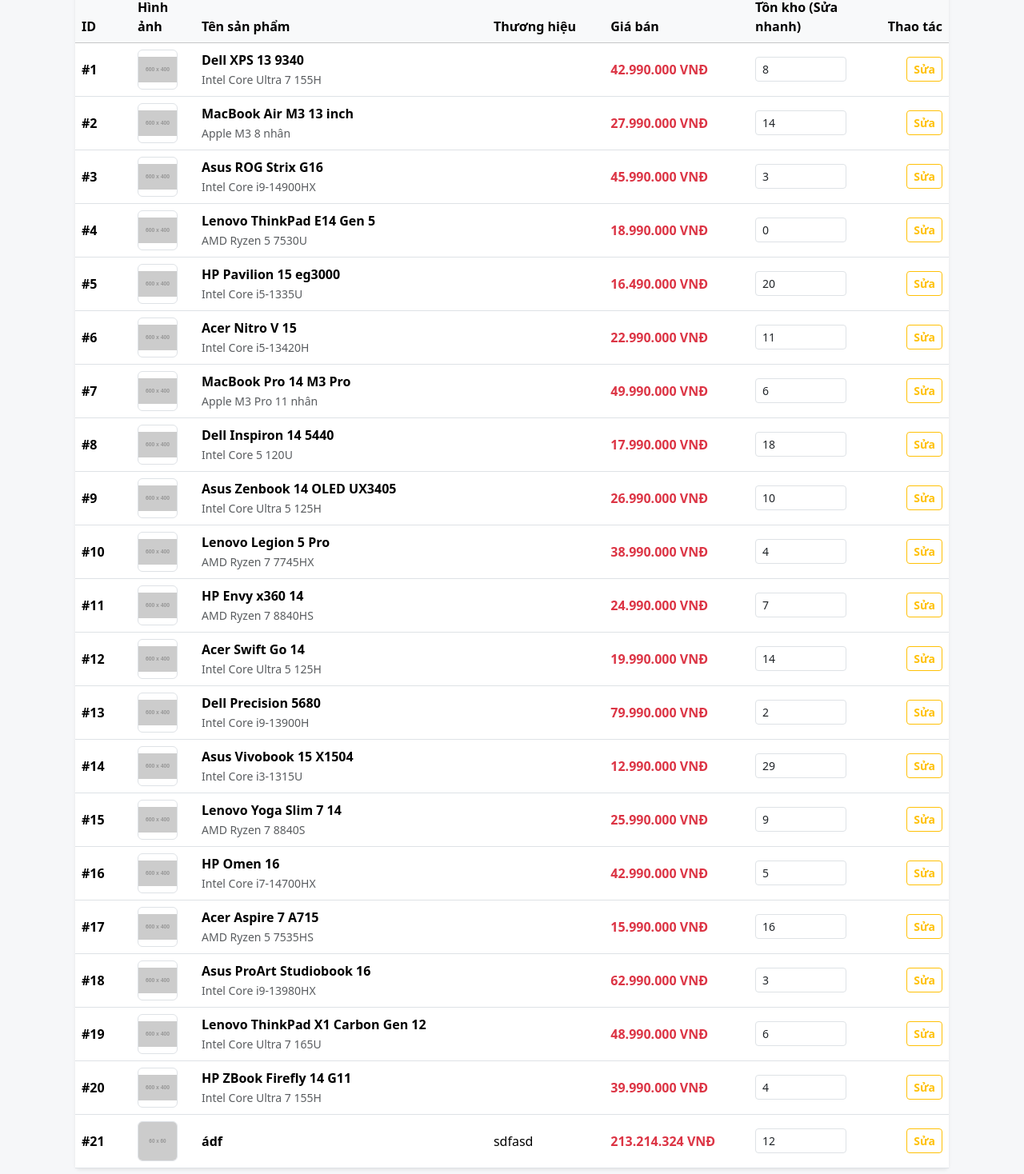
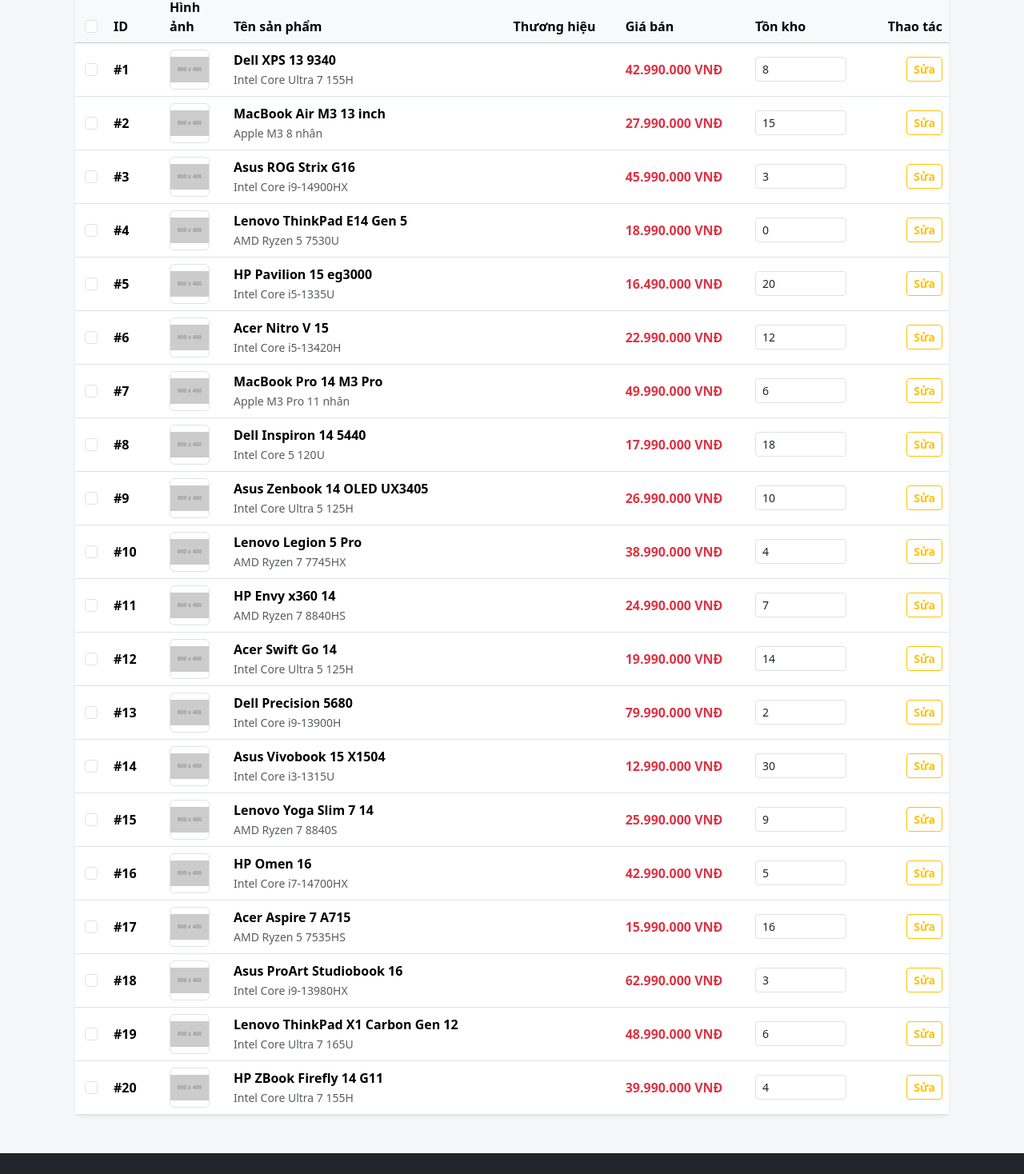
Before and after one commit to haotruong270704-lgtm/laptop-store-group2, a React (Vite) app: page /admin/laptops in a window 1280 px wide. Shown: the part 300-1768 px from the top of the page at 80% size. Built offline with nearby package versions, Linux system fonts and the light colour scheme; data requests are answered from the project's data file.

Commit message:
feat(admin): implement bulk delete laptops using Promise.allSettled
Refs #29

```diff
--- a/db.json
+++ b/db.json
@@ -93,8 +93,8 @@
       "screen": "13.6 inch Liquid Retina",
       "gpu": "GPU 8 nhân",
       "weight": 1.24,
-      "stock": 14,
-      "sold": 341,
+      "stock": 15,
+      "sold": 340,
       "rating": 4.8,
       "image": "https://placehold.co/600x400/e9ecef/212529?text=MacBook+Air+M3+13+inch",
       "description": "Thiết kế không quạt, êm tuyệt đối, pin 18 giờ.",
@@ -173,8 +173,8 @@
       "screen": "15.6 inch FHD 144Hz",
       "gpu": "NVIDIA RTX 4050 6GB",
       "weight": 2.1,
-      "stock": 11,
-      "sold": 261,
+      "stock": 12,
+      "sold": 260,
       "rating": 4.4,
       "image": "https://placehold.co/600x400/e9ecef/212529?text=Acer+Nitro+V+15",
       "description": "Laptop gaming giá tốt cho sinh viên.",
@@ -312,7 +312,7 @@
       "storage": 2048,
       "screen": "16 inch UHD+ OLED",
       "gpu": "NVIDIA RTX 3500 Ada 12GB",
-      "weight": 2,
+      "weight": 2.0,
       "stock": 2,
       "sold": 15,
       "rating": 4.8,
@@ -333,8 +333,8 @@
       "screen": "15.6 inch FHD",
       "gpu": "Intel UHD Graphics",
       "weight": 1.7,
-      "stock": 29,
-      "sold": 401,
+      "stock": 30,
+      "sold": 400,
       "rating": 4.1,
       "image": "https://placehold.co/600x400/e9ecef/212529?text=Asus+Vivobook+15+X1504",
       "description": "Lựa chọn tiết kiệm cho học tập và văn phòng.",
@@ -459,19 +459,6 @@
       "image": "https://placehold.co/600x400/e9ecef/212529?text=HP+ZBook+Firefly+14+G11",
       "description": "Máy trạm mỏng nhẹ đạt chứng nhận ISV.",
       "createdAt": "2026-07-07T08:00:00Z"
-    },
-    {
-      "name": "ádf",
-      "brandName": "sdfasd",
-      "price": 213214324,
-      "stock": 12,
-      "image": "",
-      "cpu": "",
-      "ram": "",
-      "ssd": "",
-      "screen": "",
-      "description": "ádasc",
-      "id": 21
     }
   ],
   "reviews": [
@@ -585,39 +572,5 @@
     }
   ],
   "cartItems": [],
-  "orders": [
-    {
-      "userId": 2,
-      "items": [
-        {
-          "laptopId": 14,
-          "name": "Asus Vivobook 15 X1504",
-          "price": 11490000,
-          "quantity": 1
-        },
-        {
-          "laptopId": 6,
-          "name": "Acer Nitro V 15",
-          "price": 19990000,
-          "quantity": 1
-        },
-        {
-          "laptopId": 2,
-          "name": "MacBook Air M3 13 inch",
-          "price": 27990000,
-          "quantity": 1
-        }
-      ],
-      "customer": {
-        "fullName": "ádf",
-        "phone": "0963315905",
-        "address": "àdsfàdsxcvdxs",
-        "note": "àdsf"
-      },
-      "total": 59470000,
-      "status": "pending",
-      "createdAt": "2026-10-27T15:50:40.004Z",
-      "id": 1
-    }
-  ]
+  "orders": []
 }
--- a/src/pages/AdminLaptopPage.jsx
+++ b/src/pages/AdminLaptopPage.jsx
@@ -1,5 +1,5 @@
 import { useEffect, useState } from 'react';
-import { Container, Table, Button, Form, Card, Spinner, Alert, InputGroup } from 'react-bootstrap';
+import { Container, Table, Button, Form, Card, Spinner, Alert, InputGroup, Modal } from 'react-bootstrap';
 import { Link } from 'react-router-dom';
 import axiosClient from '../api/axiosClient';
 
@@ -9,6 +9,11 @@
   const [error, setError] = useState(null);
   const [searchTerm, setSearchTerm] = useState('');
   const [updatingStockId, setUpdatingStockId] = useState(null);
+
+  // State cho tính năng Bulk Delete (Issue #29)
+  const [selectedIds, setSelectedIds] = useState([]);
+  const [deleting, setDeleting] = useState(false);
+  const [showConfirmModal, setShowConfirmModal] = useState(false);
 
   const fetchLaptops = async () => {
     setLoading(true);
@@ -27,7 +32,7 @@
     fetchLaptops();
   }, []);
 
-  // Quick Edit Tồn kho qua PATCH /laptops/:id
+  // Quick Edit Tồn kho
   const handleStockBlur = async (id, newStock, currentStock) => {
     const val = Number(newStock);
     if (isNaN(val) || val === currentStock) return;
@@ -51,9 +56,63 @@
     item.brandName?.toLowerCase().includes(searchTerm.toLowerCase())
   );
 
-  const formatMoney = (amount) => {
-    return Number(amount || 0).toLocaleString('vi-VN') + ' VNĐ';
+  // Xử lý Chọn/Bỏ chọn tất cả checkbox
+  const handleSelectAll = (e) => {
+    if (e.target.checked) {
+      const allIds = filteredLaptops.map((item) => item.id);
+      setSelectedIds(allIds);
+    } else {
+      setSelectedIds([]);
+    }
   };
+
+  // Xử lý Chọn/Bỏ chọn từng checkbox
+  const handleSelectOne = (id) => {
+    setSelectedIds((prev) =>
+      prev.includes(id) ? prev.filter((item) => item !== id) : [...prev, id]
+    );
+  };
+
+  // Thực hiện Xóa hàng loạt bằng Promise.allSettled (H3)
+  const handleBulkDelete = async () => {
+    if (selectedIds.length === 0) return;
+
+    setDeleting(true);
+    try {
+      // Gọi song song các request xóa sản phẩm bằng Promise.allSettled
+      const deletePromises = selectedIds.map((id) => axiosClient.delete(`/laptops/${id}`));
+      const results = await Promise.allSettled(deletePromises);
+
+      // Lọc ra các ID đã xóa thành công
+      const successfulIds = [];
+      let failedCount = 0;
+
+      results.forEach((result, index) => {
+        if (result.status === 'fulfilled') {
+          successfulIds.push(selectedIds[index]);
+        } else {
+          failedCount++;
+        }
+      });
+
+      // Cập nhật lại danh sách trên giao diện
+      setLaptops((prev) => prev.filter((item) => !successfulIds.includes(item.id)));
+      setSelectedIds([]);
+      setShowConfirmModal(false);
+
+      if (failedCount > 0) {
+        alert(`Đã xóa thành công ${successfulIds.length} sản phẩm. Có ${failedCount} sản phẩm xóa thất bại!`);
+      } else {
+        alert(`Đã xóa thành công ${successfulIds.length} sản phẩm!`);
+      }
+    } catch {
+      alert('Có lỗi xảy ra trong quá trình xóa hàng loạt!');
+    } finally {
+      setDeleting(false);
+    }
+  };
+
+  const formatMoney = (amount) => Number(amount || 0).toLocaleString('vi-VN') + ' VNĐ';
 
   if (loading) {
     return (
@@ -64,6 +123,9 @@
     );
   }
 
+  const isAllSelected =
+    filteredLaptops.length > 0 && selectedIds.length === filteredLaptops.length;
+
   return (
     <Container className="py-4">
       {/* Header trang Quản lý Laptop */}
@@ -73,6 +135,16 @@
           <p className="text-muted mb-0">Danh sách sản phẩm trong hệ thống</p>
         </div>
         <div className="d-flex gap-2">
+          {/* Nút Xóa hàng loạt */}
+          {selectedIds.length > 0 && (
+            <Button
+              variant="danger"
+              className="fw-bold"
+              onClick={() => setShowConfirmModal(true)}
+            >
+              🗑️ Xóa đã chọn ({selectedIds.length})
+            </Button>
+          )}
           <Link to="/admin/orders" className="btn btn-outline-primary fw-semibold">
             📦 Quản lý Đơn hàng
           </Link>
@@ -109,25 +181,41 @@
           <Table responsive hover className="align-middle mb-0">
             <thead className="table-light">
               <tr>
+                <th style={{ width: '40px' }} className="text-center">
+                  <Form.Check
+                    type="checkbox"
+                    checked={isAllSelected}
+                    onChange={handleSelectAll}
+                  />
+                </th>
                 <th style={{ width: '70px' }}>ID</th>
                 <th style={{ width: '80px' }}>Hình ảnh</th>
                 <th>Tên sản phẩm</th>
                 <th>Thương hiệu</th>
                 <th>Giá bán</th>
-                <th style={{ width: '130px' }}>Tồn kho (Sửa nhanh)</th>
+                <th style={{ width: '130px' }}>Tồn kho</th>
                 <th className="text-end" style={{ width: '120px' }}>Thao tác</th>
               </tr>
             </thead>
             <tbody>
               {filteredLaptops.length === 0 ? (
                 <tr>
-                  <td colSpan="7" className="text-center py-4 text-muted">
+                  <td colSpan="8" className="text-center py-4 text-muted">
                     Không tìm thấy sản phẩm nào!
                   </td>
                 </tr>
               ) : (
-                filteredLaptops.map((laptop) => (
-                  <tr key={laptop.id}>
+                filteredLaptops.map((laptop) => {
+                  const isSelected = selectedIds.includes(laptop.id);
+                  return (
+                    <tr key={laptop.id} className={isSelected ? 'table-active' : ''}>
+                      <td className="text-center">
+                        <Form.Check
+                          type="checkbox"
+                          checked={isSelected}
+                          onChange={() => handleSelectOne(laptop.id)}
+                        />
+                      </td>
                       <td className="fw-bold">#{laptop.id}</td>
                       <td>
                         <img
@@ -162,12 +250,31 @@
                         </Link>
                       </td>
                     </tr>
-                ))
+                  );
+                })
               )}
             </tbody>
           </Table>
         </Card.Body>
       </Card>
+
+      {/* Modal Xác nhận xóa hàng loạt */}
+      <Modal show={showConfirmModal} onHide={() => setShowConfirmModal(false)} centered>
+        <Modal.Header closeButton>
+          <Modal.Title className="fw-bold text-danger">Xác nhận Xóa hàng loạt</Modal.Title>
+        </Modal.Header>
+        <Modal.Body>
+          Bạn có chắc chắn muốn xóa <strong>{selectedIds.length}</strong> sản phẩm đã chọn khỏi hệ thống không? Hành động này không thể hoàn tác.
+        </Modal.Body>
+        <Modal.Footer>
+          <Button variant="secondary" onClick={() => setShowDetailModal(false)} disabled={deleting}>
+            Hủy
+          </Button>
+          <Button variant="danger" onClick={handleBulkDelete} disabled={deleting}>
+            {deleting ? <Spinner size="sm" animation="border" /> : 'Xác nhận Xóa'}
+          </Button>
+        </Modal.Footer>
+      </Modal>
     </Container>
   );
 }
```
Lines whose indentation alone changed are shown as unchanged.
